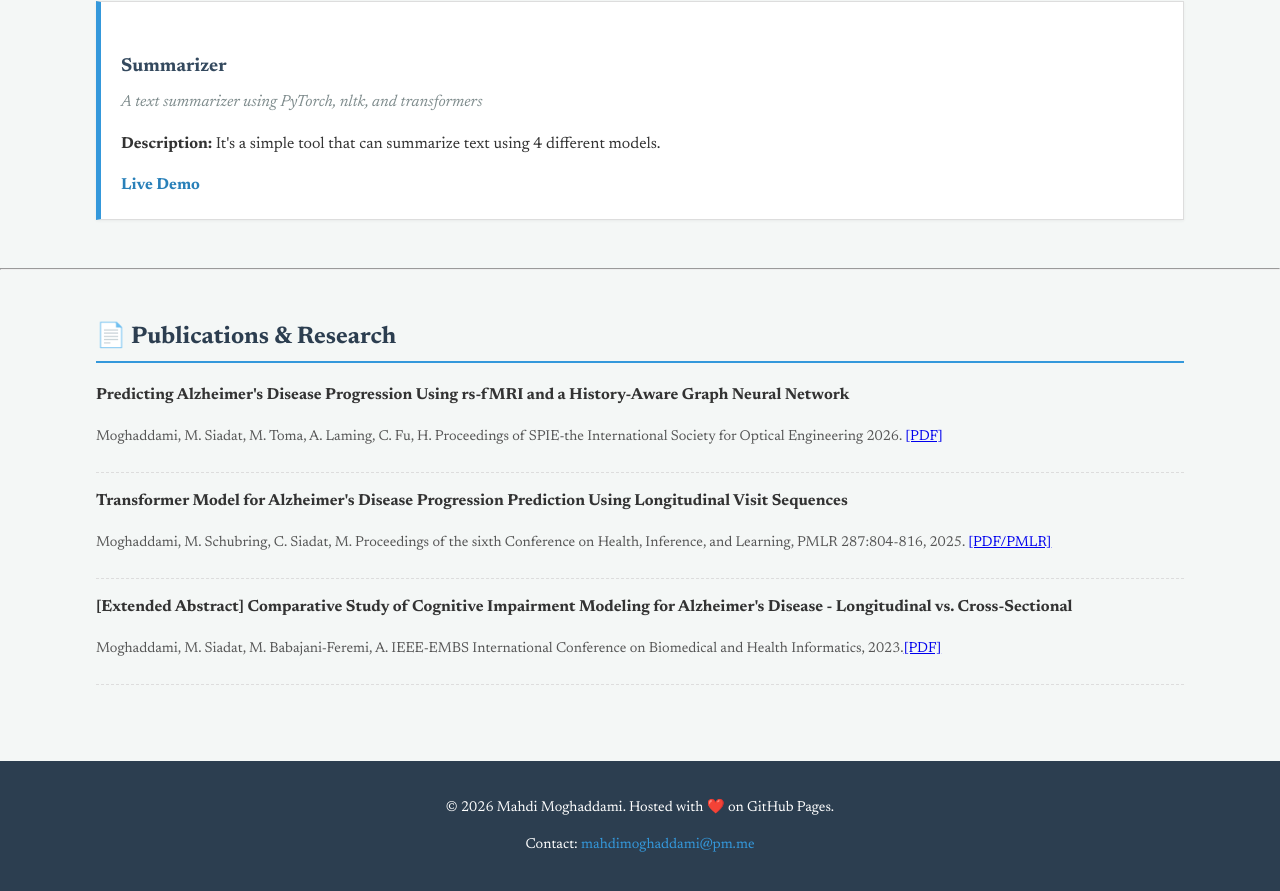
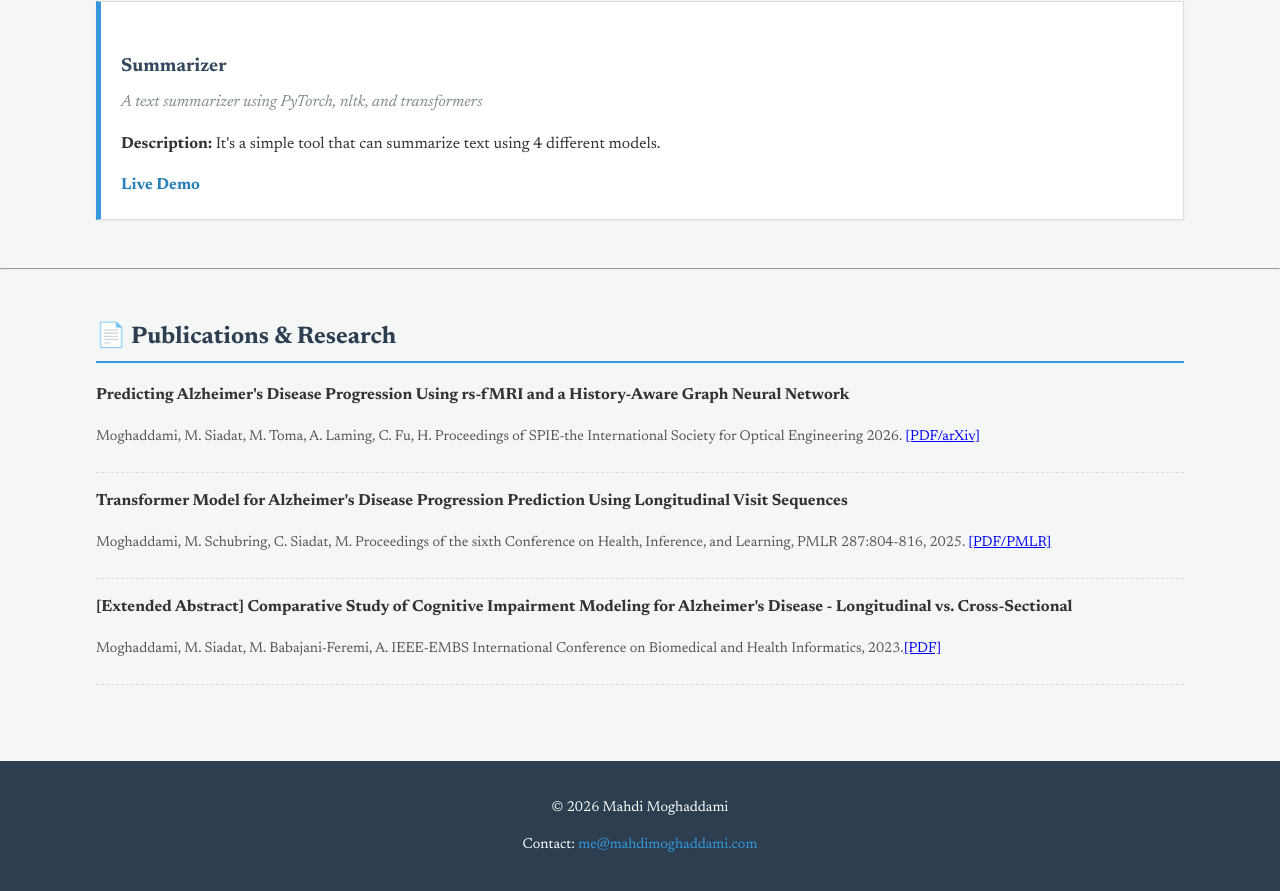
Before and after one commit to mahdimoghaddami/mahdimoghaddami.github.io, a plain HTML site: page index.html in a window 1280 px wide. Shown: the part 1475-2366 px from the top of the page. Drawn offline with Linux system fonts and the light colour scheme.

Commit message:
Updated links.

```diff
--- a/index.html
+++ b/index.html
@@ -35,8 +35,8 @@
                 <p class="tagline">Computer Science PhD Student | AI Researcher specializing in Deep Learning</p>
                 <div class="social-links">
                     <a href="https://github.com/mahdimoghaddami" target="_blank">GitHub</a> |
-                    <a href="https://www.linkedin.com/in/mahdi-moghaddami-5920a9193/" target="_blank">LinkedIn</a> |
-                    <a href="mailto:mahdimoghaddami@pm.me">Email</a> |
+                    <a href="https://www.linkedin.com/in/mahdimoghaddami/" target="_blank">LinkedIn</a> |
+                    <a href="mailto:me@mahdimoghaddami.com">Email</a> |
                     <a href="files/CV-Mahdi Moghaddami.pdf" class="cta-button">Download CV</a>
                 </div>
             </div>
@@ -142,7 +142,7 @@
                 <p><strong>Description: </strong>It's a simple tool that can summarize text using 4 different
                     models.</p>
                 <div class="project-links">
-                    <a href="https://huggingface.co/spaces/mahdimoghaddami/Summarizer" target="_blank">Live Demo</a>
+                    <a href="https://huggingface.co/spaces/mahdimoghaddami/TextSummarizer" target="_blank">Live Demo</a>
                 </div>
             </div>
 
@@ -159,7 +159,7 @@
                     <p class="citation">
                         Moghaddami, M. Siadat, M. Toma, A. Laming, C. Fu, H. Proceedings of SPIE-the International
                         Society for Optical Engineering 2026.
-                        <a href="files/spie-26.pdf" target="_blank">[PDF]</a>
+                        <a href="https://arxiv.org/pdf/2604.06469" target="_blank">[PDF/arXiv]</a>
                     </p>
                 </li>
                 <li>
@@ -186,11 +186,11 @@
     </main>
 
     <footer>
-        <p>&copy; <span id="year"></span> Mahdi Moghaddami. Hosted with ❤️ on GitHub Pages.</p>
+        <p>&copy; <span id="year"></span> Mahdi Moghaddami</p>
         <script>
             document.getElementById('year').textContent = new Date().getFullYear();
         </script>
-        <p>Contact: <a href="mailto:mahdimoghaddami@pm.me">mahdimoghaddami@pm.me</a></p>
+        <p>Contact: <a href="mailto:me@mahdimoghaddami.com">me@mahdimoghaddami.com</a></p>
     </footer>
 
 </body>
```
